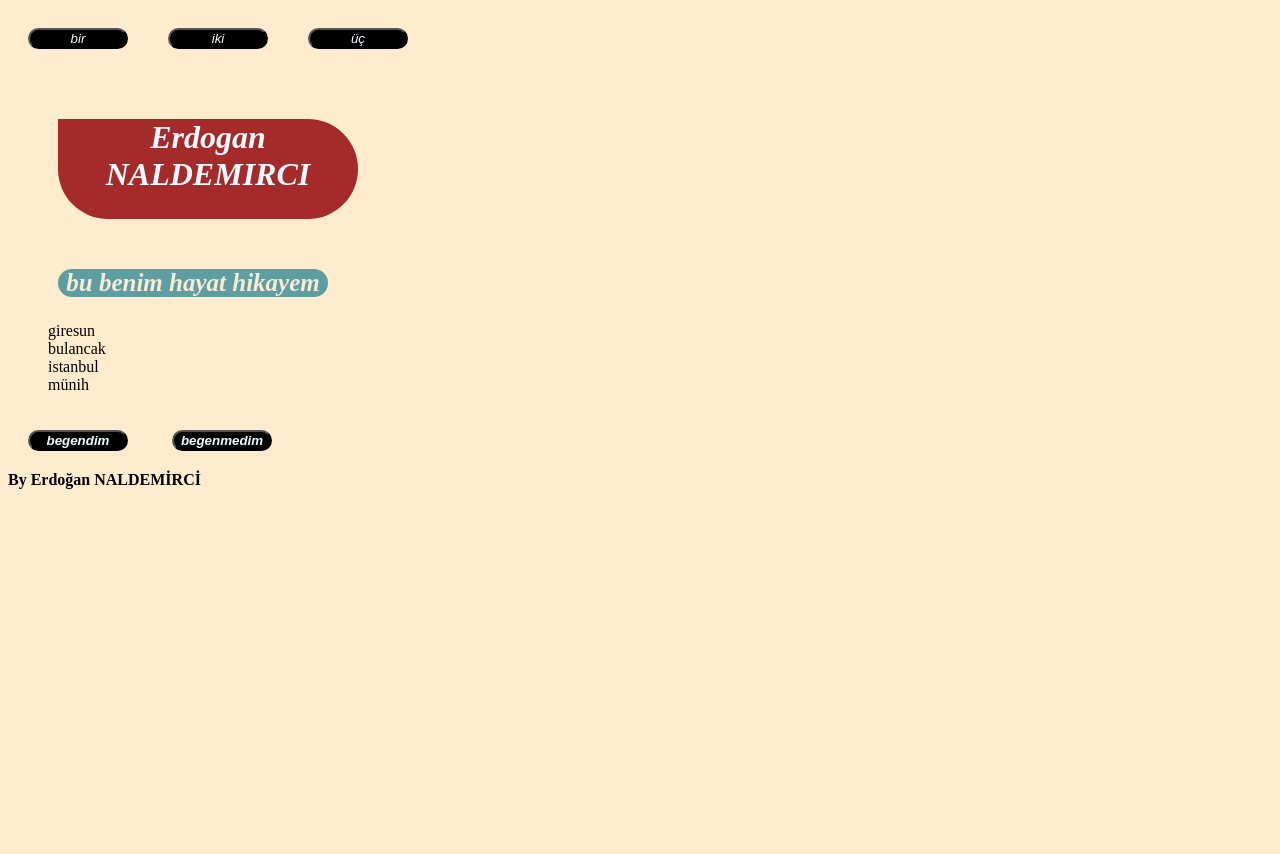
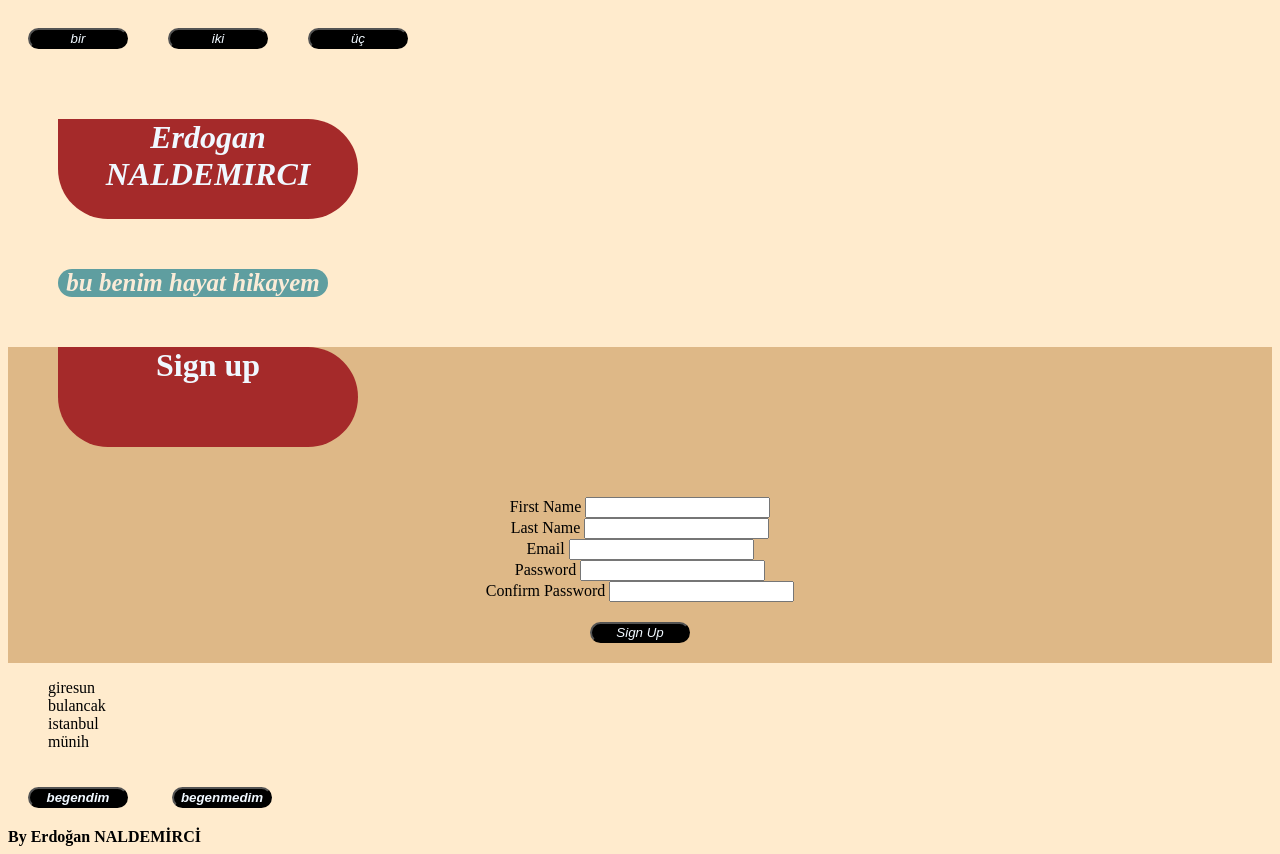
Before and after one commit to erdnal/works, a plain HTML site: page index.html in a window 1280 px wide. Before the commit the page ends 800 px from the top, so only its background shows below. Drawn offline with Linux system fonts and the light colour scheme.

Commit message:
bestemmuz

```diff
--- a/index.html
+++ b/index.html
@@ -8,6 +8,45 @@
     <header> <button>bir</button><button>iki <button>üç</button></button></header>
     <h1><em>Erdogan NALDEMIRCI</em></h1>
     <P> <strong>bu benim hayat hikayem</strong> </P>
+    <main>
+        <h1>Sign up</h1>
+        <form>
+            <div>
+                <label for="user_first_name">First Name</label>
+                <input type="text" id="user_first_name" name="user_first_name">
+            </div>
+            <div>
+                <label for="user_last_name">Last Name</label>
+                <input type="text" id="user_last_name" name="user_last_name">
+            </div>
+            <div>
+                <label for="user_email">Email</label>
+                <input type="email" id="user_email" name="user_email">
+            </div>
+            <div>
+                <label for="user_password">Password</label>
+                <input type="password" id="user_password" name="user_password">
+            </div>
+            <div>
+                <label for="user_confirm_password">Confirm Password</label>
+                <input type="password" id="user_confirm_password" name="user_confirm_password" >
+            </div>
+            <div>
+                <button type="submit">Sign Up </button>
+            </div>
+
+
+
+
+        </form>
+
+
+
+
+    </main>
+
+
+
     <ol> <div>giresun </div>
         <div> bulancak</div>
          <div>istanbul</div>
--- a/style.css
+++ b/style.css
@@ -34,3 +34,9 @@ button{
     font: optional;
     margin:20px;
 }
+main{
+    text-align: center;
+    background-color: burlywood;
+    border: 10px;
+
+}
```
